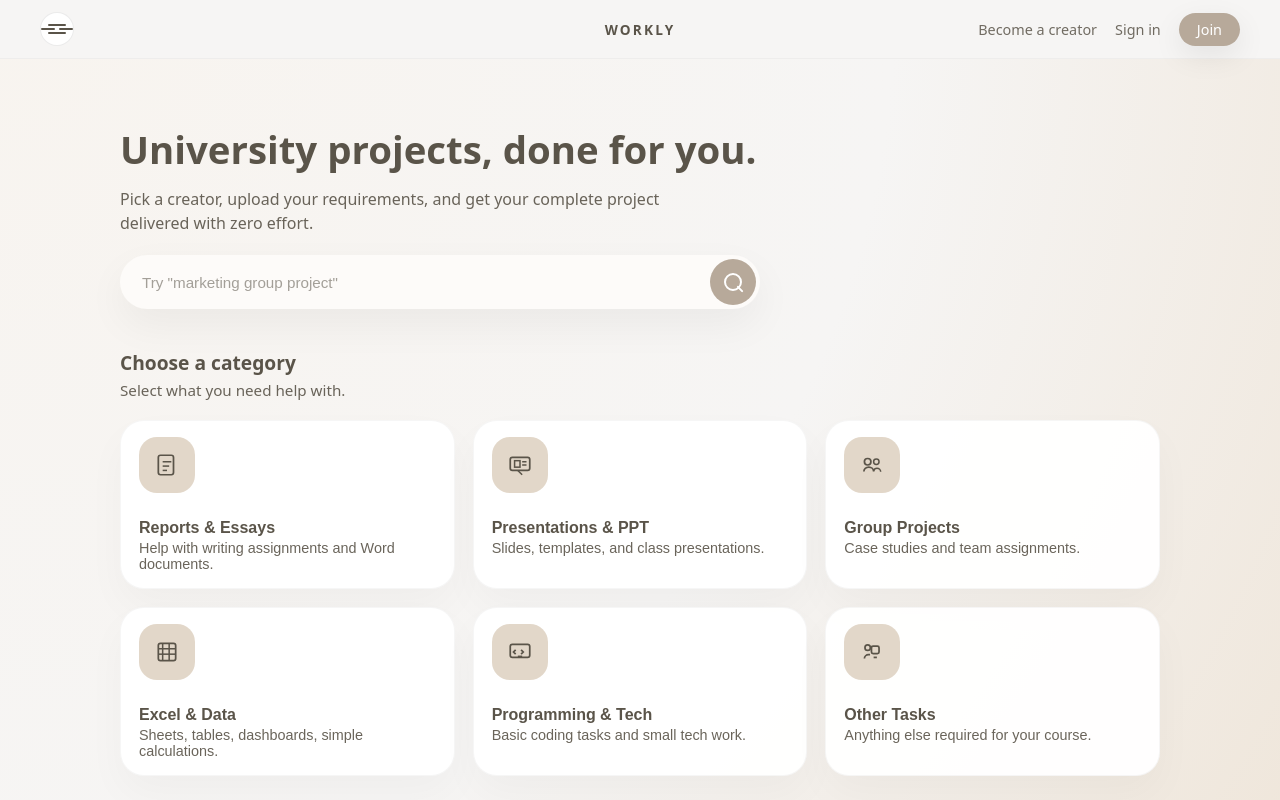
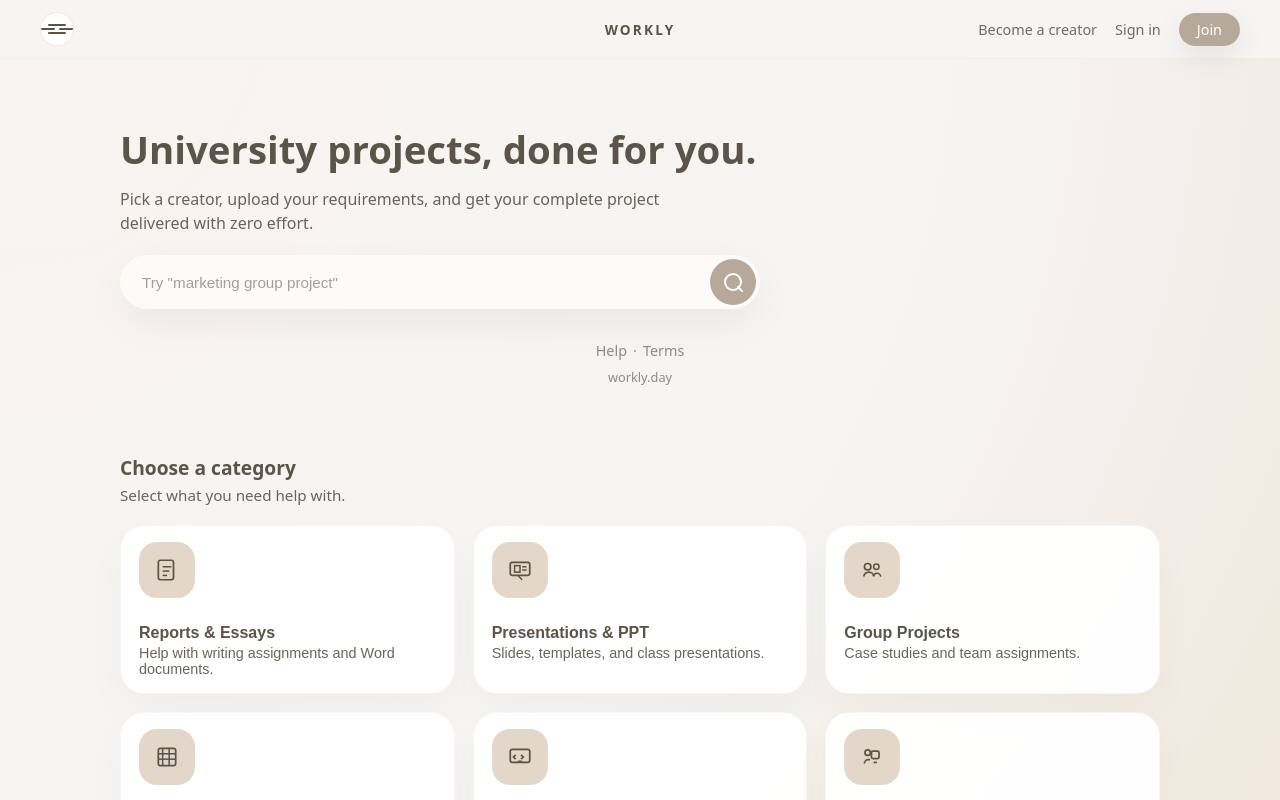
Before and after one commit to SEBRAHEIM/workly-landing, a Next.js app: page / in a window 1280 px wide. Shown: the top 800 px of the page. Built offline with nearby package versions, Linux system fonts and the light colour scheme.

Commit message:
Insert Help·Terms between categories and footer

```diff
--- a/pages/index.js
+++ b/pages/index.js
@@ -144,6 +144,13 @@ export default function Home() {
               </button>
             </div>
           </section>
+      <div className="home-midlinks">
+        <a href="/help">Help</a>
+        <span>·</span>
+        <a href="/terms">Terms</a>
+      </div>
+      <div className="home-footer-brand">workly.day</div>
+
 
           <section className="home-categories">
             <div className="home-categories-header">
--- a/styles/globals.css
+++ b/styles/globals.css
@@ -518,3 +518,33 @@ a {
     font-size: 0.8rem;
   }
 }
+
+/* ==== Mid footer links (Help · Terms) ==== */
+.home-midlinks {
+  margin-top: 32px;
+  margin-bottom: 8px;
+  text-align: center;
+  font-size: 0.9rem;
+  color: #8f8a84;
+}
+
+.home-midlinks a {
+  color: inherit;
+  text-decoration: none;
+}
+
+.home-midlinks a:hover {
+  text-decoration: underline;
+}
+
+.home-midlinks span {
+  margin: 0 6px;
+}
+
+/* brand name at bottom */
+.home-footer-brand {
+  text-align: center;
+  font-size: 0.8rem;
+  padding-bottom: 28px;
+  color: #8f8a84;
+}
```
